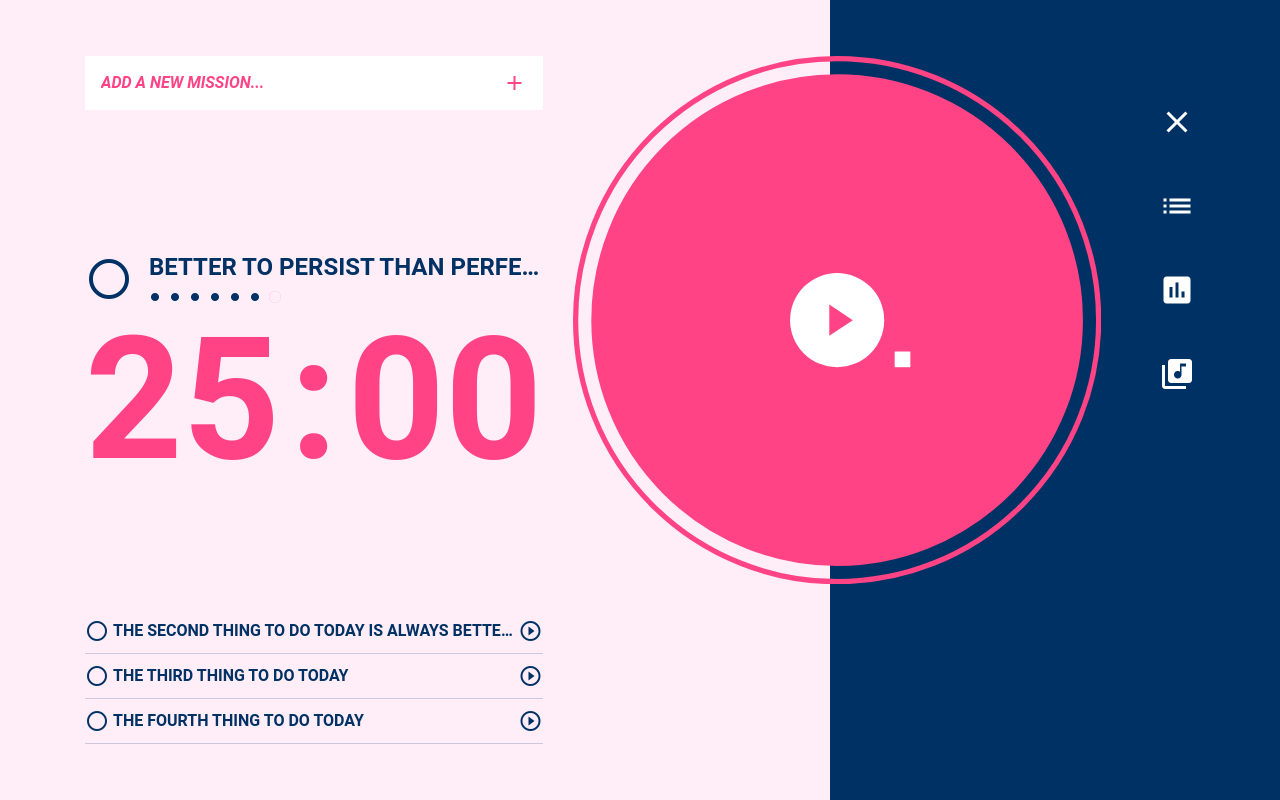
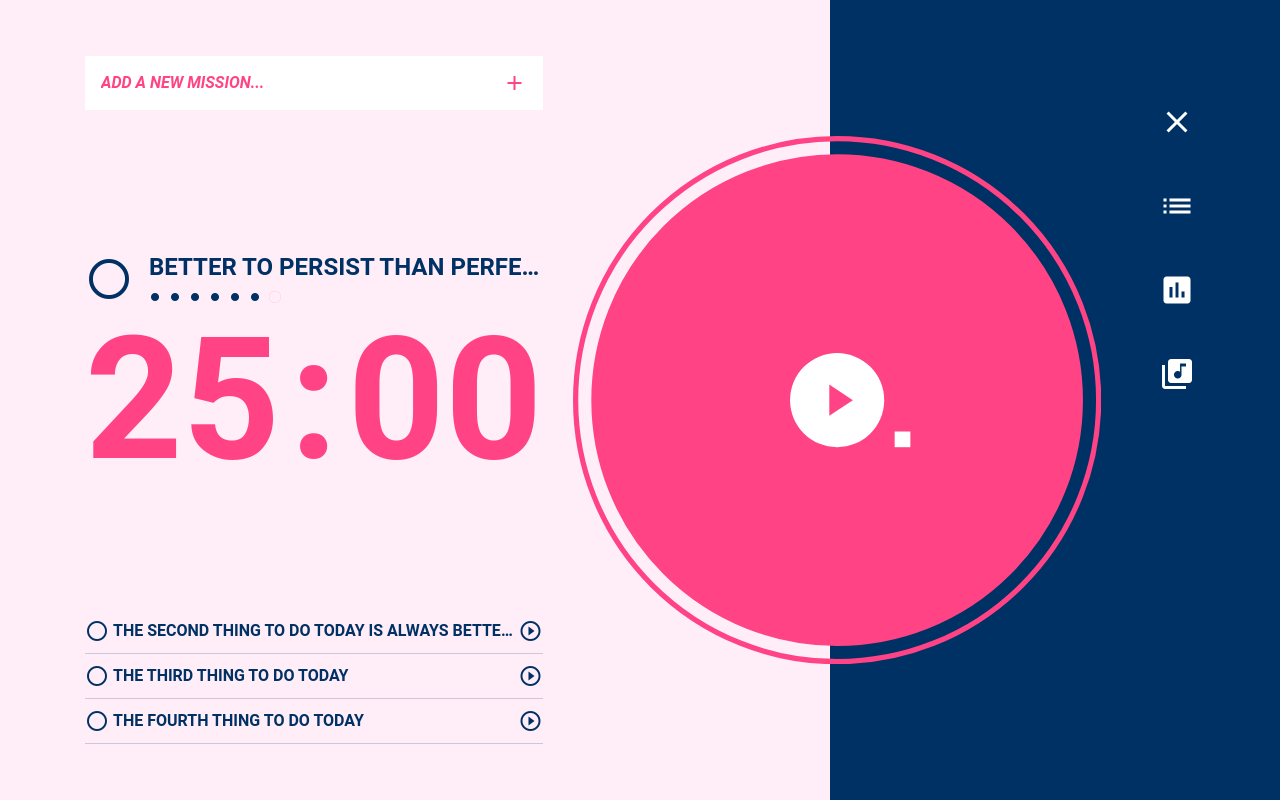
Before and after one commit to yowlonglee/thef2e-pomodoro, a Vue app: page / in a window 1280 px wide. Built offline with nearby package versions, Linux system fonts and the light colour scheme; a small style sheet from the web is missing.

Commit message:
Add radio button action

```diff
--- a/src/App.vue
+++ b/src/App.vue
@@ -127,4 +127,10 @@ body,
 .d-none {
   display: none;
 }
+.d-flex {
+  display: flex;
+}
+.flex-align-items-center {
+  align-items: center;
+}
 </style>
--- a/src/views/MainView.vue
+++ b/src/views/MainView.vue
@@ -12,9 +12,10 @@
             ><i class="material-icons">add</i></span
           >
         </div>
+        <template v-if="miniToDoList.length > 0">
           <div class="timer">
-          <div class="timer-to-do to-do" v-if="firstToDo">
-            <div class="to-do-radio">
+            <div class="timer-to-do to-do">
+              <div class="to-do-radio" @click="toggleComplete">
                 <i class="material-icons md-48 unchecked">
                   radio_button_unchecked
                 </i>
@@ -43,7 +44,6 @@
                 </div>
               </div>
             </div>
-          <div v-else>What are you working on?</div>
             <div class="timer-duration">
               <div class="duration-item">{{ strMinutes }}</div>
               <div class="duration-item">:</div>
@@ -54,7 +54,7 @@
             <template v-if="miniToDoList.length > 0">
               <template v-for="todo in miniToDoList">
                 <div class="to-do" :key="todo.title">
-                <div class="to-do-radio">
+                  <div class="to-do-radio" @click="toggleComplete">
                     <i class="material-icons unchecked">
                       radio_button_unchecked
                     </i>
@@ -72,12 +72,19 @@
               </template>
             </template>
             <template v-else>
-            <div>Add more to dos!</div>
+              <div>
+                <div>To do list is empty</div>
+                <div>Try to add some tasks use the form above</div>
+              </div>
             </template>
           </div>
+        </template>
+        <template v-else>
+          <div>Your list is empty!</div>
+        </template>
       </div>
-      <div class="col-6">
-        <div class="svg-container">
+      <div class="col-6 d-flex flex-align-items-center">
+        <div class="svg-container" v-if="miniToDoList.length > 0">
           <svg viewBox="-0.5 -0.5 101 101" class="timer-pie">
             <circle id="circle1" class="circle1" r="50" cx="50" cy="50" />
             <circle
@@ -166,6 +173,12 @@ export default {
     ...mapActions(["runTimer", "start", "stop", "pause", "clearRunningTimer"]),
     numberToDoubleDigitString: function(num) {
       return num.toString().padStart(2, "0");
+    },
+    toggleComplete: function(event) {
+      const el = event.currentTarget;
+      el.classList.contains("done")
+        ? el.classList.remove("done")
+        : el.classList.add("done");
     }
   }
 };
@@ -187,10 +200,12 @@ export default {
 .to-do-radio {
   color: $dark-blue;
   margin-right: 4px;
+  cursor: pointer;
   .checked {
     display: none;
   }
-  &.done {
+  &.done,
+  &:hover {
     .checked {
       display: inline-block;
     }
```
Lines whose indentation alone changed are shown as unchanged.
